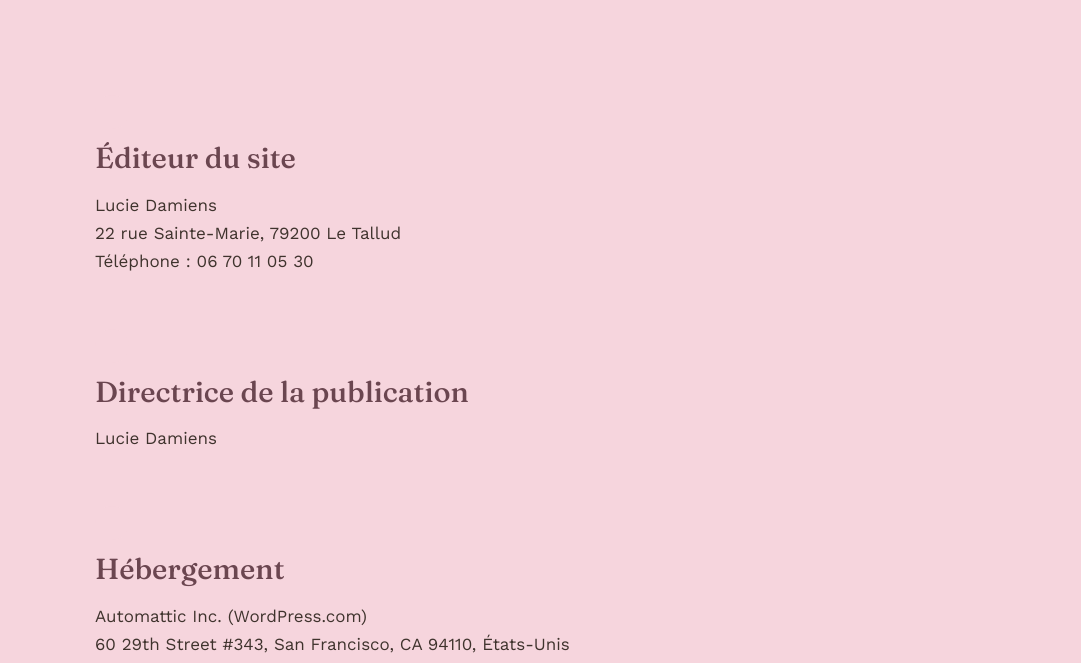
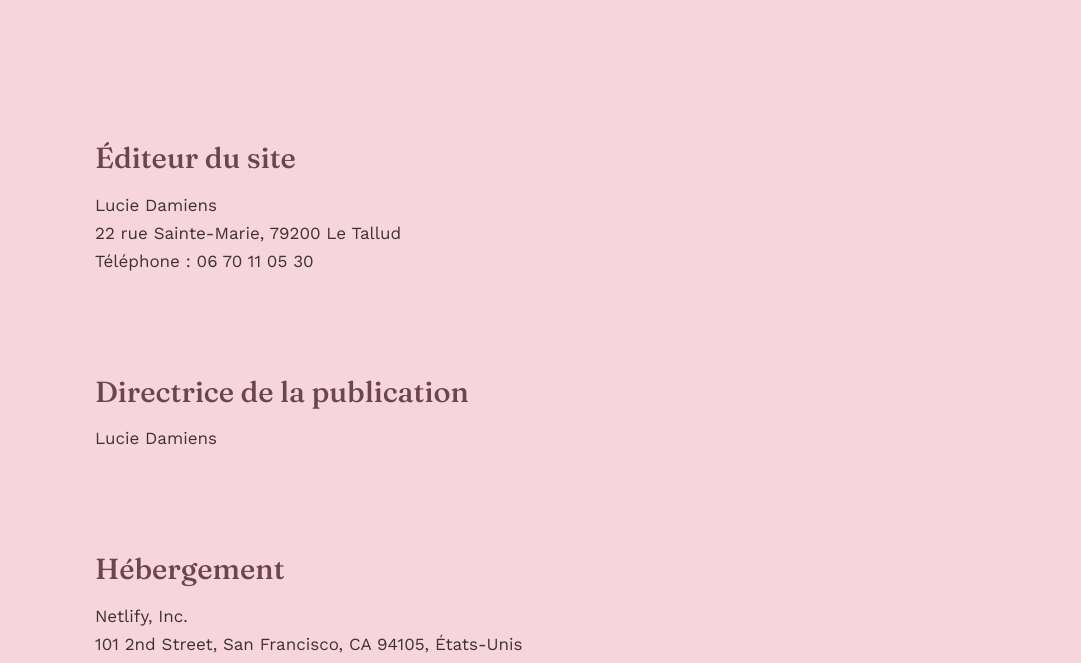
Before and after one commit to Flocquet/luciedamiens, a plain HTML site: page mentions-legales.html in a window 1280 px wide. Shown: the part 285-948 px from the top of the page, without its empty margins (199-1280 px from the left). Drawn offline with nearby package versions, Linux system fonts and the light colour scheme.

Commit message:
Add files via upload

```diff
--- a/mentions-legales.html
+++ b/mentions-legales.html
@@ -37,8 +37,9 @@
   <p>Lucie Damiens</p>
 
   <h2>Hébergement</h2>
-  <p>Automattic Inc. (WordPress.com)<br>
-  60 29th Street #343, San Francisco, CA 94110, États-Unis</p>
+  <p>Netlify, Inc.<br>
+  101 2nd Street, San Francisco, CA 94105, États-Unis<br>
+  netlify.com</p>
 
   <h2>Activité</h2>
   <p>Ce site présente une activité de thérapies manuelles (Libération Musculaire Profonde, Myofascialogie, Processus Neurolink). Ces prestations ne constituent pas un acte médical et ne se substituent pas à un avis, un diagnostic ou un traitement médical.</p>
```
Also changed, not shown: confidentialite.html (+1 -1 lines).
